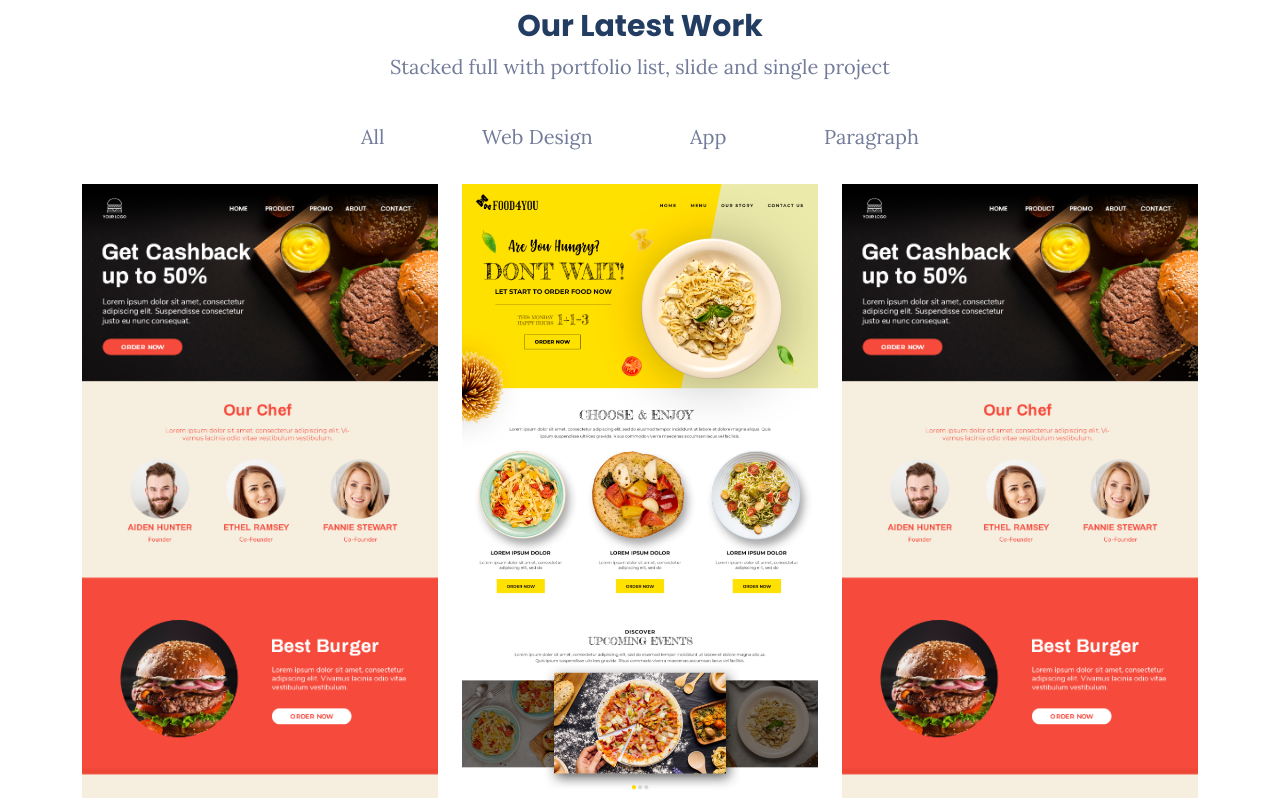
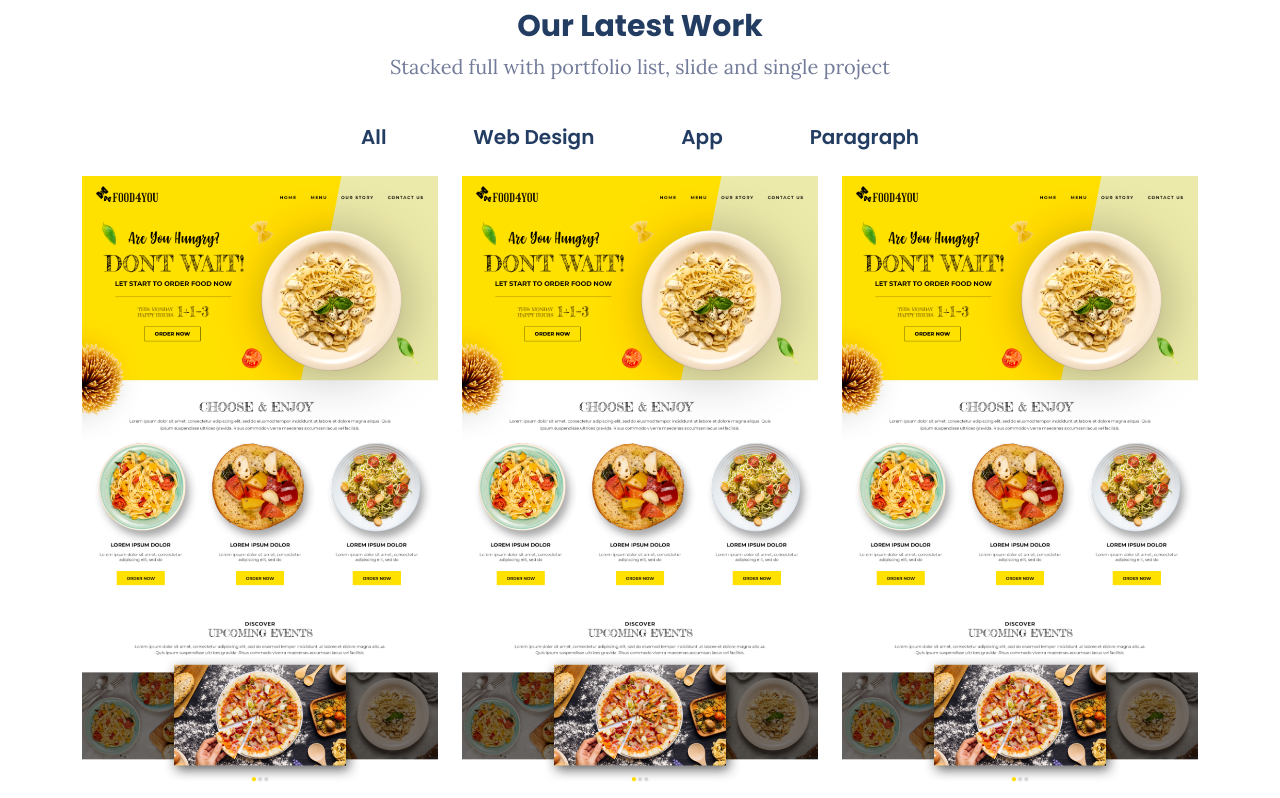
Before and after one commit to Khalid-Hasan-Jihad/digital-agency-landing-page, a plain HTML site: page index.html in a window 1280 px wide. Shown: the part 2262-3060 px from the top of the page. Drawn offline with Linux system fonts and the light colour scheme; files whose address does not match are found by name.

Commit message:
many changes added

```diff
--- a/assets/css/style.scss
+++ b/assets/css/style.scss
@@ -64,6 +64,14 @@ body {
     font-size: 1rem;
   }
   .work_effect{
-
+    font-family: $primary-font;
+    font-weight: 600;
+    color: $primary-color;
+    cursor: pointer;
+    text-decoration: none;
+    font-size: 1.25rem;
+    &:hover{
+      color: $secondary-color;
+    }
   }
 }
--- a/index.html
+++ b/index.html
@@ -12,7 +12,7 @@
     <link rel="icon" href="assets/img/logo.png" />
     <link rel="preconnect" href="https://fonts.googleapis.com" />
     <link rel="preconnect" href="https://fonts.gstatic.com" crossorigin />
-    <link href="https://fonts.googleapis.com/css2?family=Lora&family=Poppins:wght@400;700&display=swap" rel="stylesheet" />
+    <link href="https://fonts.googleapis.com/css2?family=Lora&family=Poppins:wght@400;500;600;700&display=swap" rel="stylesheet" />
   </head>
 
   <body>
@@ -125,27 +125,27 @@
             <p class="mb-4 text-center text-sm-center">Stacked full with portfolio list, slide and single project</p>
           </div>
         </div>
-
+        <!-- items  -->
         <div class="row">
-          <div class="col d-flex justify-content-center mb-3">
+          <div class="col d-flex justify-content-center mb-4">
             <div class="w-50 d-flex flex-row justify-content-between">
-              <p class="work_effect">All</p>
-              <p class="work_effect">Web Design</p>
-              <p class="work_effect">App</p>
-              <p class="work_effect">Paragraph</p>
+              <a href="#" class="work_effect">All</a>
+              <a href="#" class="work_effect">Web Design</a>
+              <a href="#" class="work_effect">App</a>
+              <a href="#" class="work_effect">Paragraph</a>
             </div>
           </div>
         </div>
 
         <div class="row">
           <div class="col">
-            <img class="img-fluid" src="assets/img/1.png" />
+            <img class="img-fluid" src="assets/img/3.png" />
           </div>
           <div class="col">
             <img class="img-fluid" src="assets/img/3.png" />
           </div>
           <div class="col">
-            <img class="img-fluid" src="assets/img/1.png" />
+            <img class="img-fluid" src="assets/img/3.png" />
           </div>
         </div>
         <div class="row">
```
Also changed, not shown: assets/css/style.css, 1 other file.
